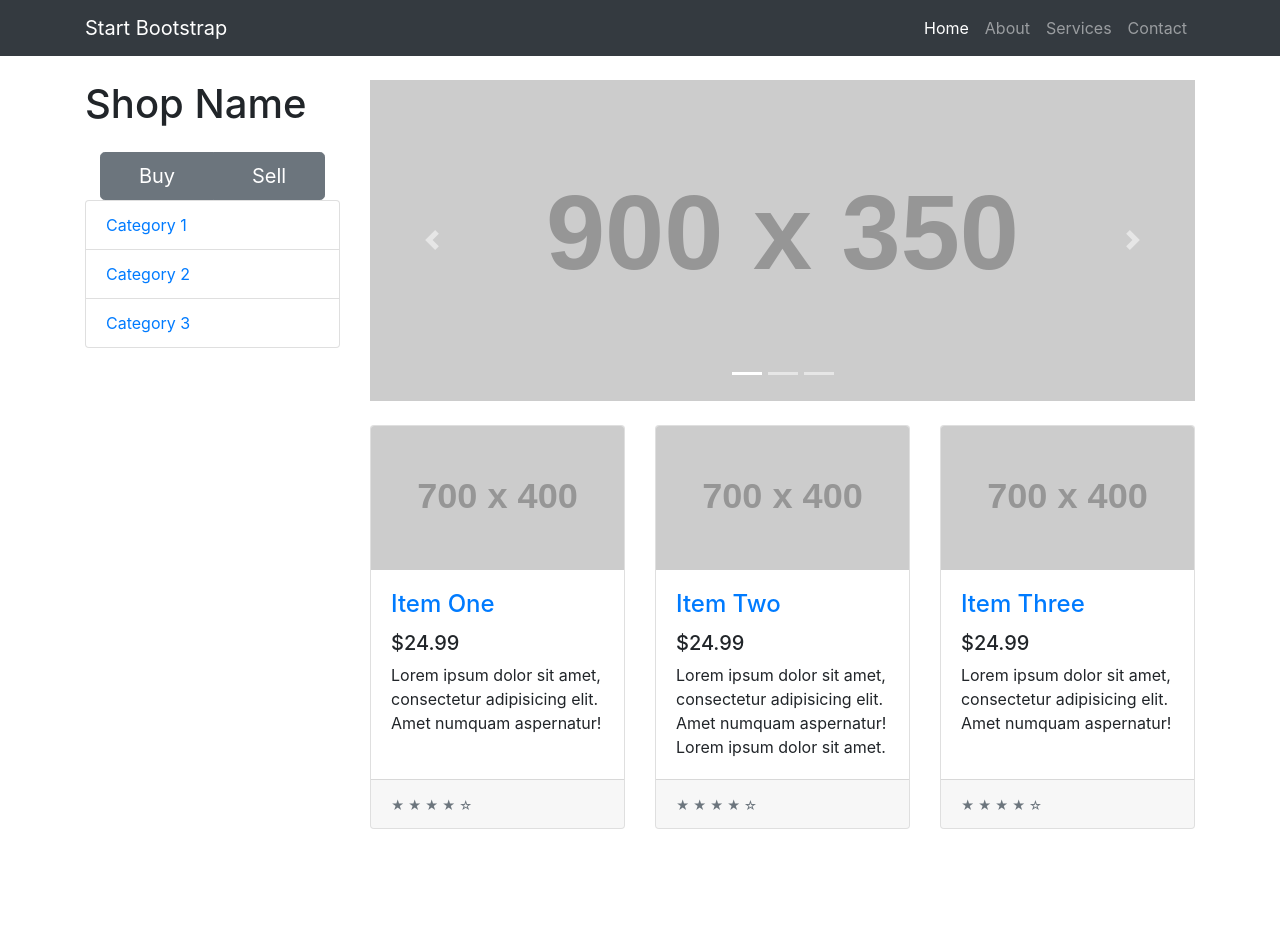
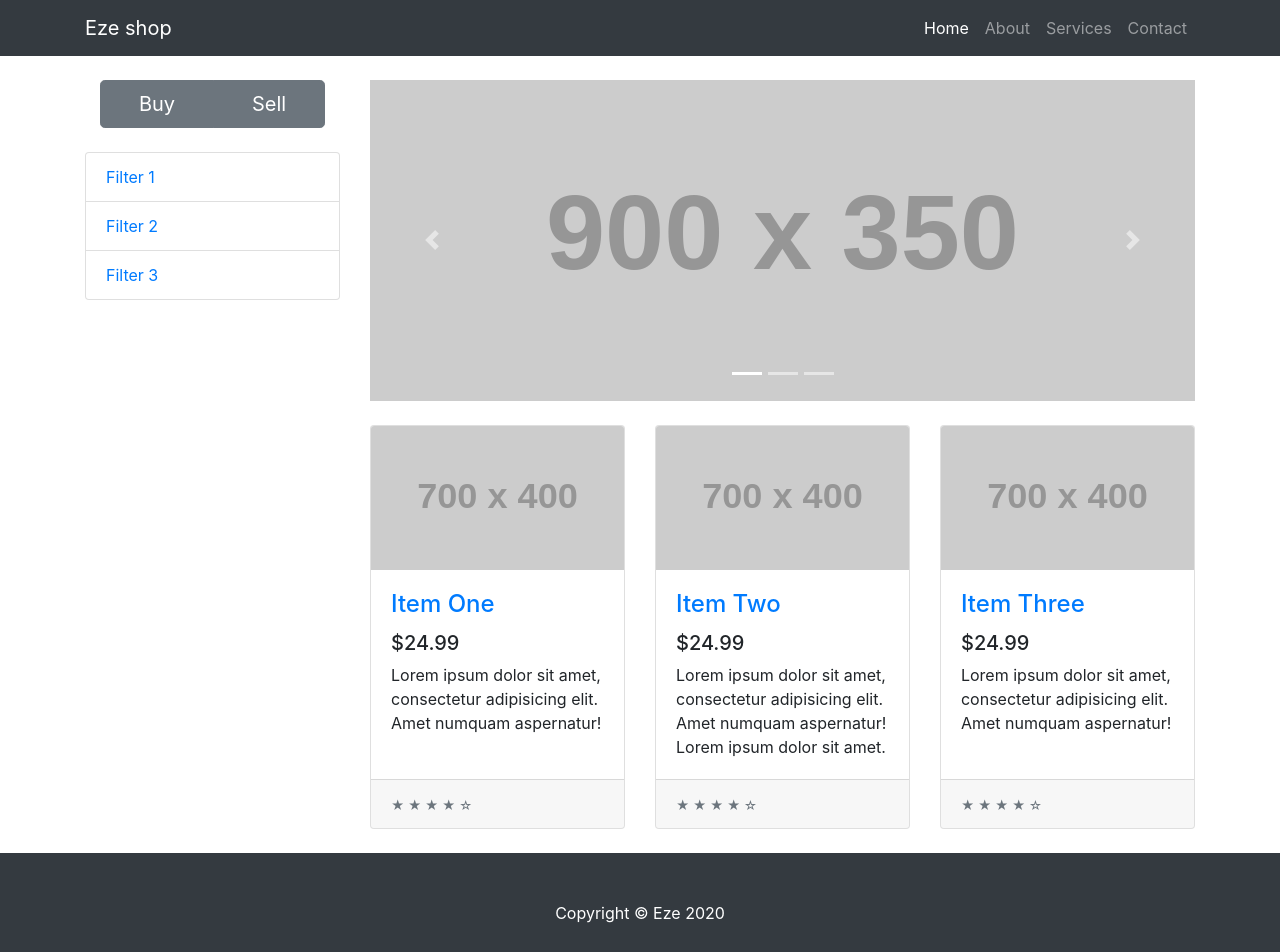
Before and after one commit to TimothyMee/eze-coding-frontend, a React (Create React App) app: page / in a window 1280 px wide. Shown: the top 952 px of the page. Before the commit the page ends 853 px from the top, so only its background shows below. Built offline with nearby package versions, Linux system fonts and the light colour scheme.

Commit message:
WIP - products screen

```diff
--- a/src/App.js
+++ b/src/App.js
@@ -4,12 +4,14 @@ import './App.css';
 import './bootstrap/bootstrap.min.css';
 import Navigation from './components/Navigation';
 import Content from './components/Content';
+import Footer from './components/Footer';
 
 function App() {
   return (
     <div className="App">
       <Navigation></Navigation>
       <Content></Content>
+      <Footer></Footer>
     </div>
   );
 }
--- a/src/components/Content.js
+++ b/src/components/Content.js
@@ -8,16 +8,14 @@ const Navigation = () => {
         <div className="row">
 
             <div className="col-lg-3">
-
-                <h1 className="my-4">Shop Name</h1>
-                <div class="btn-group btn-group-lg col-md-12" role="group" aria-label="Basic example">
+                <div class="btn-group btn-group-lg col-md-12 my-4" role="group" aria-label="Basic example">
                     <button type="button" class="btn btn-secondary">Buy</button>
                     <button type="button" class="btn btn-secondary">Sell</button>
                 </div>
                 <div className="list-group">
-                    <a href="#" className="list-group-item">Category 1</a>
-                    <a href="#" className="list-group-item">Category 2</a>
-                    <a href="#" className="list-group-item">Category 3</a>
+                    <a href="#" className="list-group-item">Filter 1</a>
+                    <a href="#" className="list-group-item">Filter 2</a>
+                    <a href="#" className="list-group-item">Filter 3</a>
                 </div>
 
             </div>
--- /dev/null
+++ b/src/components/Footer.js
@@ -0,0 +1,15 @@
+import React from 'react';
+
+const Footer = () => {
+  return (
+    <div className="">
+        <footer className="py-5 bg-dark">
+            <div className="container">
+                <p className="m-0 text-center text-white">Copyright &copy; Eze 2020</p>
+            </div>
+        </footer>
+    </div>
+  );
+}
+
+export default Footer;
--- a/src/components/Navigation.js
+++ b/src/components/Navigation.js
@@ -5,7 +5,7 @@ const Navigation = () => {
     <div className="">
       <nav className="navbar navbar-expand-lg navbar-dark bg-dark fixed-top">
         <div className="container">
-        <a className="navbar-brand" href="#">Start Bootstrap</a>
+        <a className="navbar-brand" href="#">Eze shop</a>
         <button className="navbar-toggler" type="button" data-toggle="collapse" data-target="#navbarResponsive" aria-controls="navbarResponsive" aria-expanded="false" aria-label="Toggle navigation">
             <span className="navbar-toggler-icon"></span>
         </button>
```
